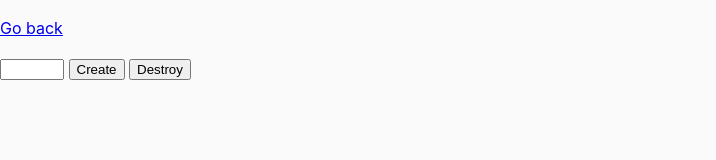
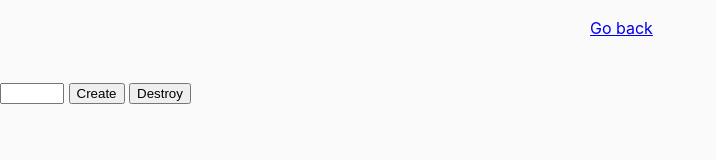
Before and after one commit to Oleksand-Kalinin/goit-js-hw-07, a plain HTML site: page task-6.html in a window 1280 px wide. Shown: the whole page, without its empty margins (0-716 px from the left). Drawn offline with Linux system fonts and the light colour scheme.

Commit message:
modify files

```diff
--- a/css/common.css
+++ b/css/common.css
@@ -34,8 +34,14 @@ img {
 }
 
 .list-tasks {
-  max-width: 440px;
+  max-width: 64px;
   margin: 40px auto;
+}
+
+a[href="./index.html"] {
+  display: block;
+  width: 100px;
+  margin: 12px auto;
 }
 
 /* #region task-1 */
@@ -216,3 +222,12 @@ h2 {
 }
 
 /* #endregion task-5 */
+
+/* #region task-6 */
+
+.task-six {
+  min-width: 534px;
+  margin: 40px auto;
+}
+
+/* #endregion task-6 */
--- a/task-6.html
+++ b/task-6.html
@@ -1,5 +1,6 @@
 <!DOCTYPE html>
 <html lang="en">
+
 <head>
   <meta charset="UTF-8" />
   <meta http-equiv="X-UA-Compatible" content="IE=edge" />
@@ -7,8 +8,10 @@
   <title>Task 6</title>
   <link rel="stylesheet" href="./css/common.css" />
 </head>
+
 <body>
   <p><a href="./index.html">Go back</a></p>
+  <div class="task-six">
 
     <div id="controls">
       <input type="number" min="1" max="100" step="1" />
@@ -17,7 +20,9 @@
     </div>
 
     <div id="boxes"></div>
+  </div>
 
   <script src="./js/task-6.js" type="module"></script>
 </body>
+
 </html>
```
Also changed, not shown: task-1.html (+1 -1 lines), task-2.html (+1 -1 lines), task-3.html (+1 -1 lines), task-4.html (+1 -1 lines), task-5.html (+1 -1 lines). Lines whose indentation alone changed are shown as unchanged.
